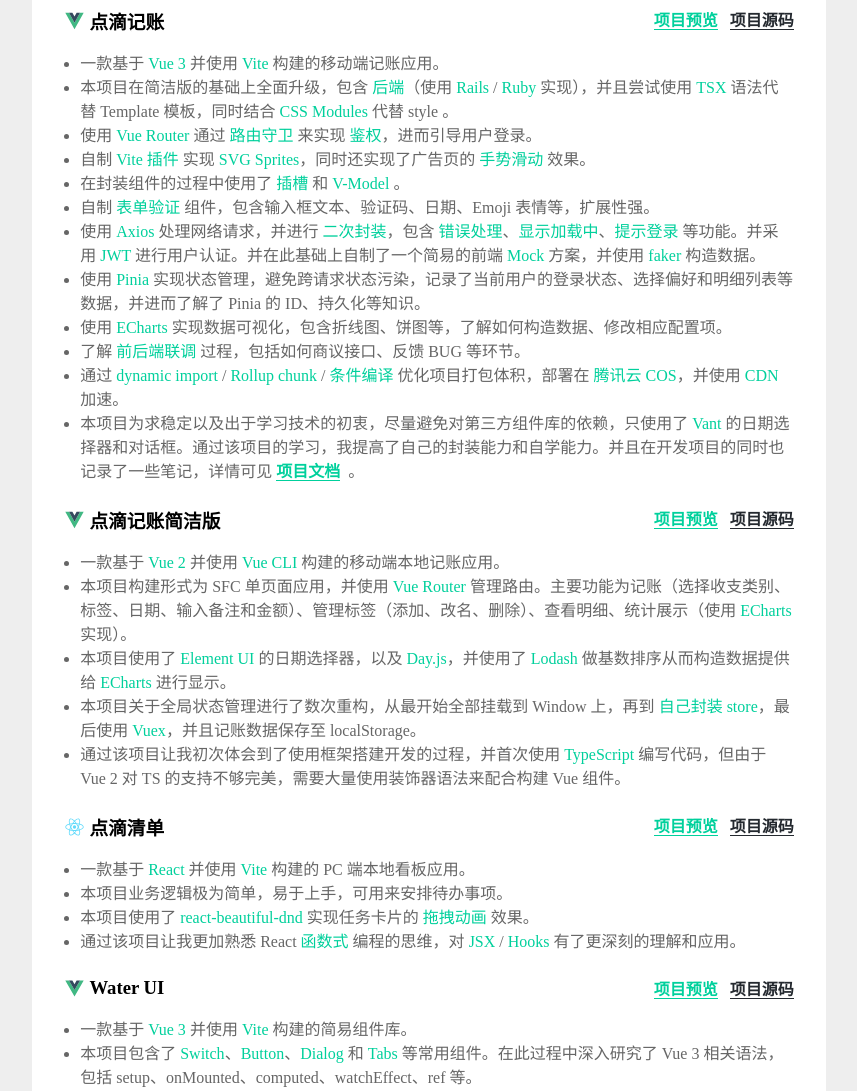
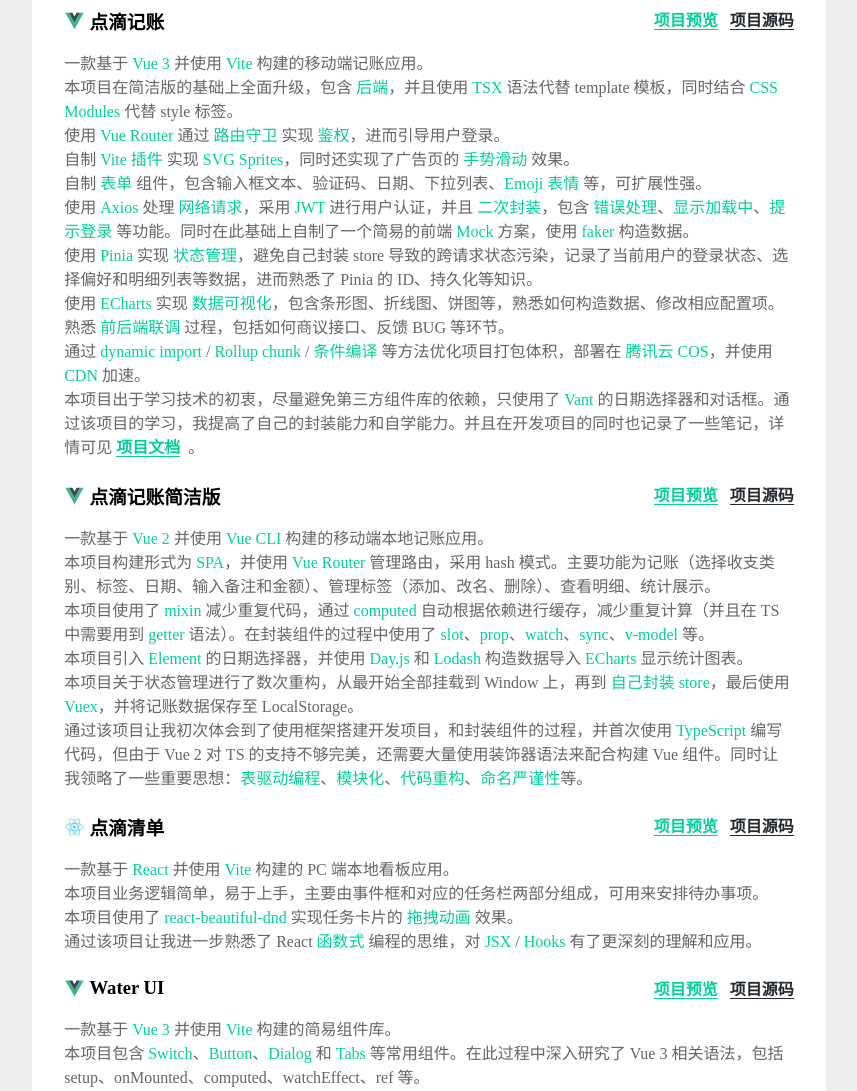
Before and after one commit to hanyi319/cv, a website built with Parcel: page src/index.html in a window 1280 px wide. Shown: the part 660-1751 px from the top of the page, without its empty margins (211-1068 px from the left). Built offline with nearby package versions, Linux system fonts and the light colour scheme; files whose address does not match are found by name.

Commit message:
fix: 修改简历样式和内容

```diff
--- a/src/index.html
+++ b/src/index.html
@@ -50,26 +50,29 @@
         <ul>
           <li>掌握静态页面制作技巧，熟悉 Flex / Grid 布局、移动端适配，可以还原设计稿</li>
           <li>
-            熟悉 JavaScript 语法，了解 <strong>ES6</strong> 新特性，包括 let / 箭头函数 /
+            熟悉 JavaScript 语法和 <strong>ES6</strong> 新特性，包括 let / const / 箭头函数 /
             <strong>Promise</strong> / 解构赋值 / 模块 / 类等
           </li>
-          <li>了解 <strong>TypeScript</strong> 的使用，并尝试在项目中使用 TS 提高代码的可靠性</li>
+          <li>
+            熟悉 <strong>TypeScript</strong> 的使用，并在项目中通过 TS 解决 JS
+            自有类型系统的不足，提高代码的可靠性
+          </li>
           <li>
             熟悉 <strong>Vue</strong> 全家桶的使用，包括
             <strong>Vue 2 / 3</strong>、<strong>VueRouter</strong>、<strong>Vite</strong>、Vue
             CLI、<strong>Pinia</strong>、Vuex 等
           </li>
           <li>
-            了解 <strong>React</strong> 全家桶的使用，包括 create-react-app、ReactRouter、Redux 等
+            熟悉 <strong>React</strong> 全家桶的使用，包括 create-react-app、ReactRouter、Redux 等
           </li>
           <li>
-            了解 <strong>前后端分离</strong> 技术，包括
+            熟悉 <strong>前后端分离</strong> 技术，包括
             <strong>AJAX</strong
             >、<strong>跨域</strong>、Cookie、Session、<strong>JWT</strong>、<strong>http</strong> /
             <strong>https</strong>、<strong>Node.js</strong> 等
           </li>
           <li>
-            了解 <strong>第三方组件库</strong>、<strong>工具库</strong> 的使用，包括
+            熟悉 <strong>第三方组件库</strong>、<strong>工具库</strong> 的使用，包括
             <strong>Element</strong>、<strong>Vant</strong>、<strong>ECharts</strong>、<strong
               >Axios</strong
             >
@@ -114,54 +117,59 @@
               <strong>Vue 3</strong> 并使用 <strong>Vite</strong> 构建的移动端记账应用。
             </li>
             <li>
-              本项目在简洁版的基础上全面升级，包含 <strong>后端</strong>（使用
-              <strong>Rails</strong> / <strong>Ruby</strong> 实现），并且尝试使用
-              <strong>TSX</strong> 语法代替 Template 模板，同时结合 <strong>CSS Modules</strong>
-              代替 style 。
+              本项目在简洁版的基础上全面升级，包含 <strong>后端</strong>，并且使用
+              <strong>TSX</strong> 语法代替 template 模板，同时结合 <strong>CSS Modules</strong>
+              代替 style 标签。
             </li>
             <li>
-              使用 <strong>Vue Router</strong> 通过 <strong>路由守卫</strong> 来实现
+              使用 <strong>Vue Router</strong> 通过 <strong>路由守卫</strong> 实现
               <strong>鉴权</strong>，进而引导用户登录。
             </li>
             <li>
               自制 <strong>Vite 插件</strong> 实现
               <strong>SVG Sprites</strong>，同时还实现了广告页的 <strong>手势滑动</strong> 效果。
             </li>
-            <li>在封装组件的过程中使用了 <strong>插槽</strong> 和 <strong>V-Model</strong> 。</li>
             <li>
               自制
-              <strong>表单验证</strong> 组件，包含输入框文本、验证码、日期、Emoji 表情等，扩展性强。
+              <strong>表单</strong> 组件，包含输入框文本、验证码、日期、下拉列表、<strong
+                >Emoji 表情</strong
+              >
+              等，可扩展性强。
             </li>
             <li>
               使用
               <strong>Axios</strong>
-              处理网络请求，并进行
+              处理 <strong>网络请求</strong>，采用
+              <strong>JWT</strong>
+              进行用户认证，并且
               <strong>二次封装</strong>，包含
               <strong>错误处理</strong>、<strong>显示加载中</strong>、<strong>提示登录</strong>
-              等功能。并采用
-              <strong>JWT</strong>
-              进行用户认证。并在此基础上自制了一个简易的前端
-              <strong>Mock</strong> 方案，并使用 <strong>faker</strong> 构造数据。
+              等功能。同时在此基础上自制了一个简易的前端
+              <strong>Mock</strong> 方案，使用 <strong>faker</strong> 构造数据。
             </li>
             <li>
               使用
               <strong>Pinia</strong>
-              实现状态管理，避免跨请求状态污染，记录了当前用户的登录状态、选择偏好和明细列表等数据，并进而了解了
+              实现
+              <strong>状态管理</strong>，避免自己封装 store
+              导致的跨请求状态污染，记录了当前用户的登录状态、选择偏好和明细列表等数据，进而熟悉了
               Pinia 的 ID、持久化等知识。
             </li>
             <li>
               使用
               <strong>ECharts</strong>
-              实现数据可视化，包含折线图、饼图等，了解如何构造数据、修改相应配置项。
+              实现
+              <strong>数据可视化</strong
+              >，包含条形图、折线图、饼图等，熟悉如何构造数据、修改相应配置项。
             </li>
-            <li>了解 <strong>前后端联调</strong> 过程，包括如何商议接口、反馈 BUG 等环节。</li>
+            <li>熟悉 <strong>前后端联调</strong> 过程，包括如何商议接口、反馈 BUG 等环节。</li>
             <li>
               通过 <strong>dynamic import</strong> / <strong>Rollup chunk</strong> /
-              <strong>条件编译</strong> 优化项目打包体积，部署在 <strong>腾讯云 COS</strong>，并使用
-              <strong>CDN</strong> 加速。
+              <strong>条件编译</strong> 等方法优化项目打包体积，部署在
+              <strong>腾讯云 COS</strong>，并使用 <strong>CDN</strong> 加速。
             </li>
             <li>
-              本项目为求稳定以及出于学习技术的初衷，尽量避免对第三方组件库的依赖，只使用了
+              本项目出于学习技术的初衷，尽量避免第三方组件库的依赖，只使用了
               <strong>Vant</strong>
               的日期选择器和对话框。通过该项目的学习，我提高了自己的封装能力和自学能力。并且在开发项目的同时也记录了一些笔记，详情可见
               <a
@@ -196,27 +204,37 @@
               构建的移动端本地记账应用。
             </li>
             <li>
-              本项目构建形式为 SFC 单页面应用，并使用
+              本项目构建形式为 <strong>SPA</strong>，并使用
               <strong>Vue Router</strong>
-              管理路由。主要功能为记账（选择收支类别、标签、日期、输入备注和金额）、管理标签（添加、改名、删除）、查看明细、统计展示（使用
-              <strong>ECharts</strong> 实现）。
+              管理路由，采用 hash
+              模式。主要功能为记账（选择收支类别、标签、日期、输入备注和金额）、管理标签（添加、改名、删除）、查看明细、统计展示。
             </li>
             <li>
-              本项目使用了
-              <strong>Element UI</strong> 的日期选择器，以及 <strong>Day.js</strong>，并使用了
-              <strong>Lodash</strong> 做基数排序从而构造数据提供给
-              <strong>ECharts</strong> 进行显示。
+              本项目使用了 <strong>mixin</strong> 减少重复代码，通过
+              <strong>computed</strong> 自动根据依赖进行缓存，减少重复计算（并且在 TS 中需要用到
+              <strong>getter</strong>
+              语法）。在封装组件的过程中使用了
+              <strong>slot</strong
+              >、<strong>prop</strong>、<strong>watch</strong>、<strong>sync</strong>、<strong
+                >v-model</strong
+              >
+              等。
             </li>
             <li>
-              本项目关于全局状态管理进行了数次重构，从最开始全部挂载到 Window 上，再到
-              <strong>自己封装 store</strong>，最后使用 <strong>Vuex</strong>，并且记账数据保存至
-              localStorage。
+              本项目引入
+              <strong>Element</strong> 的日期选择器，并使用 <strong>Day.js</strong> 和
+              <strong>Lodash</strong> 构造数据导入 <strong>ECharts</strong> 显示统计图表。
             </li>
             <li>
-              通过该项目让我初次体会到了使用框架搭建开发的过程，并首次使用
+              本项目关于状态管理进行了数次重构，从最开始全部挂载到 Window 上，再到
+              <strong>自己封装 store</strong>，最后使用 <strong>Vuex</strong>，并将记账数据保存至
+              LocalStorage。
+            </li>
+            <li>
+              通过该项目让我初次体会到了使用框架搭建开发项目，和封装组件的过程，并首次使用
               <strong>TypeScript</strong>
-              编写代码，但由于 Vue 2 对 TS 的支持不够完美，需要大量使用装饰器语法来配合构建 Vue
-              组件。
+              编写代码，但由于 Vue 2 对 TS 的支持不够完美，还需要大量使用装饰器语法来配合构建 Vue
+              组件。同时让我领略了一些重要思想：<strong>表驱动编程</strong>、<strong>模块化</strong>、<strong>代码重构</strong>、<strong>命名严谨性</strong>等。
             </li>
           </ul>
         </div>
@@ -240,13 +258,15 @@
               一款基于 <strong>React</strong> 并使用 <strong>Vite</strong> 构建的 PC
               端本地看板应用。
             </li>
-            <li>本项目业务逻辑极为简单，易于上手，可用来安排待办事项。</li>
+            <li>
+              本项目业务逻辑简单，易于上手，主要由事件框和对应的任务栏两部分组成，可用来安排待办事项。
+            </li>
             <li>
               本项目使用了 <strong>react-beautiful-dnd</strong> 实现任务卡片的
               <strong>拖拽动画</strong> 效果。
             </li>
             <li>
-              通过该项目让我更加熟悉 React <strong>函数式</strong> 编程的思维，对
+              通过该项目让我进一步熟悉了 React <strong>函数式</strong> 编程的思维，对
               <strong>JSX</strong> /
               <strong>Hooks</strong>
               有了更深刻的理解和应用。
@@ -271,7 +291,7 @@
           <ul>
             <li>一款基于 <strong>Vue 3</strong> 并使用 <strong>Vite</strong> 构建的简易组件库。</li>
             <li>
-              本项目包含了 <strong>Switch</strong>、<strong>Button</strong>、<strong>Dialog</strong>
+              本项目包含 <strong>Switch</strong>、<strong>Button</strong>、<strong>Dialog</strong>
               和 <strong>Tabs</strong> 等常用组件。在此过程中深入研究了 Vue 3 相关语法，包括
               setup、onMounted、computed、watchEffect、ref 等。
             </li>
--- a/src/style.css
+++ b/src/style.css
@@ -49,6 +49,7 @@
 }
 
 li {
+  list-style-type: none;
   color: #666;
 }
 
@@ -101,10 +102,6 @@
   margin-right: 16px;
 }
 
-.bio li {
-  list-style-type: none;
-}
-
 .bio .bioLink a {
   font-weight: bold;
   color: #00d09c;
@@ -124,13 +121,6 @@
 }
 
 /* 掌握技能 */
-.skills ul {
-  margin-left: 16px;
-}
-
-li {
-  list-style: disc;
-}
 
 /* 教育经历 */
 .experience {
@@ -159,12 +149,6 @@
 
 .projects > .item > ul {
   margin-top: 16px;
-  margin-left: 16px;
-}
-
-.projects > .item > li {
-  list-style-type: disc;
-  color: #666;
 }
 
 /* 开源项目 */
@@ -180,12 +164,6 @@
 
 .openSource > .item > ul {
   margin-top: 16px;
-  margin-left: 16px;
-}
-
-.openSource > .item > li {
-  list-style-type: disc;
-  color: #666;
 }
 
 @media (max-width: 500px) {
```
Also changed, not shown: dist/index.html, 4 other files.
